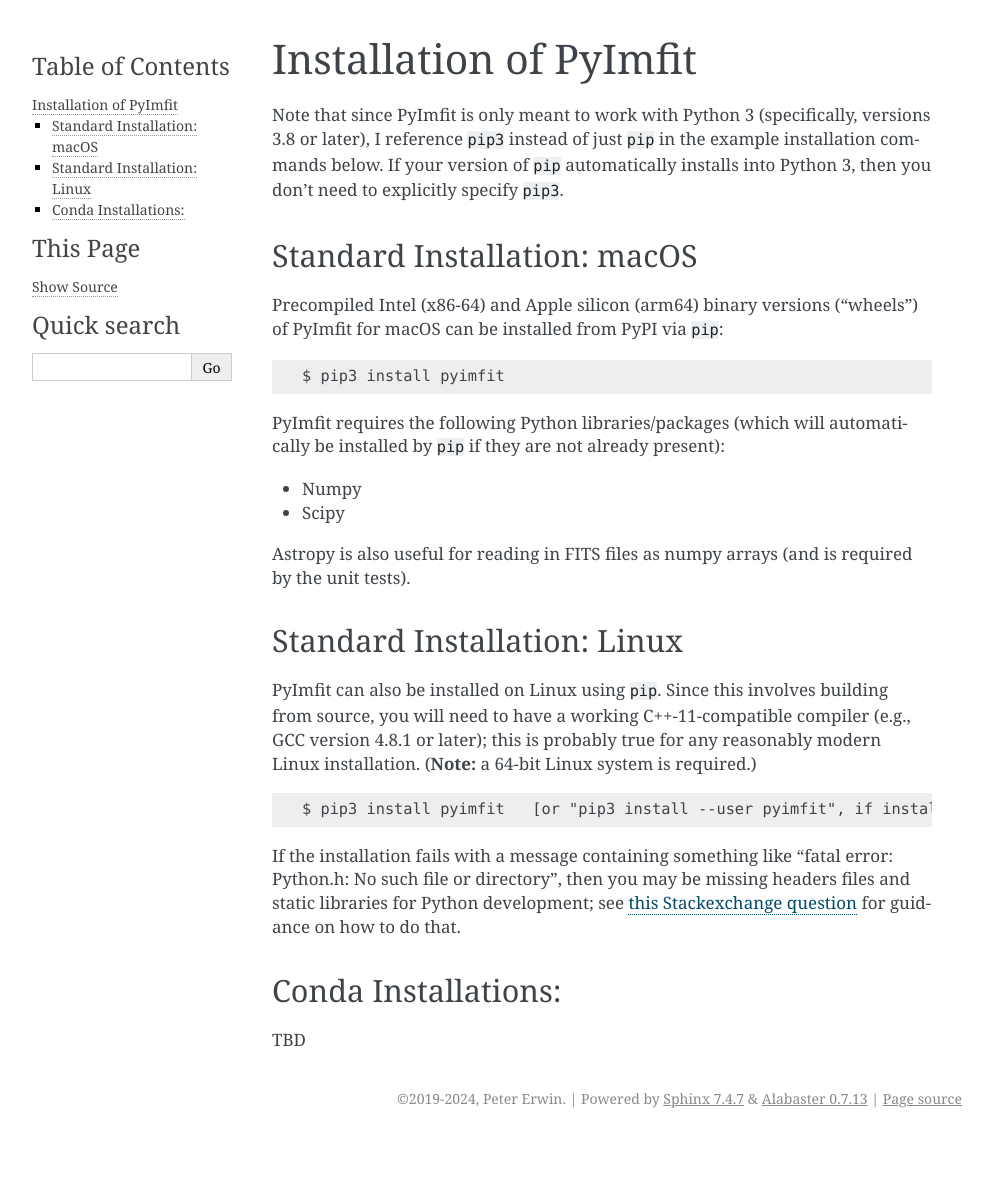
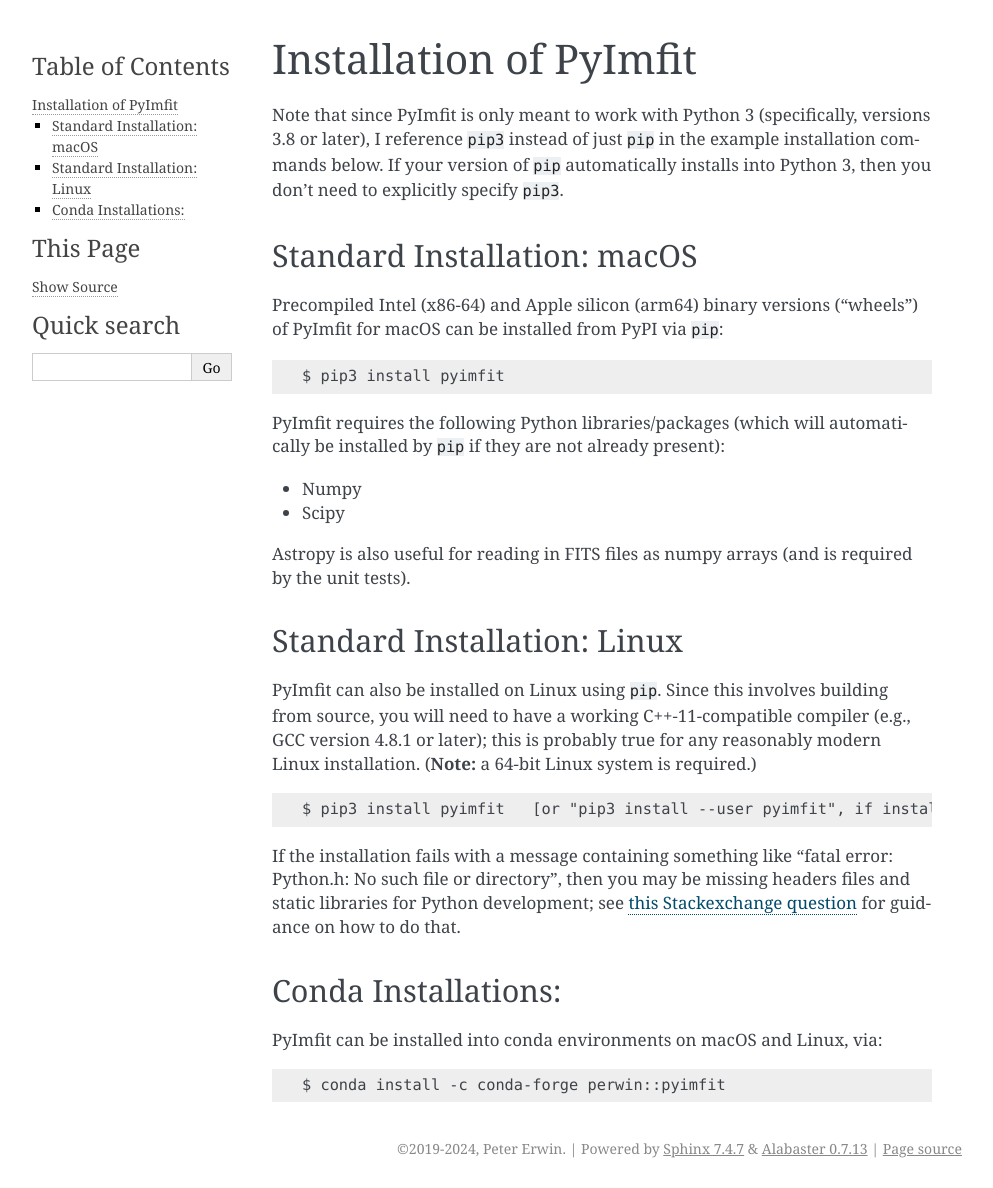
Before and after one commit to perwin/pyimfit, a Sphinx documentation site: the page built from docs/installation.rst, in a window 1280 px wide. Shown: the whole page, without its empty margins (148-1141 px from the left). Built offline with Sphinx 7.4.7, drawn with Linux system fonts in a browser that asks for light colours; pages that are not in the unit, such as notebooks, are missing from menus; before the commit the page ends 1138 px from its top, so only the background shows below that.

Commit message:
Updated documentation

```diff
--- a/docs/installation.rst
+++ b/docs/installation.rst
@@ -49,4 +49,9 @@
 Conda Installations:
 ~~~~~~~~~~~~~~~~~~~~
 
-TBD
+PyImfit can be installed into conda environments on macOS and Linux,
+via:
+
+::
+
+   $ conda install -c conda-forge perwin::pyimfit
```
Also changed, not shown: 1 other file.
